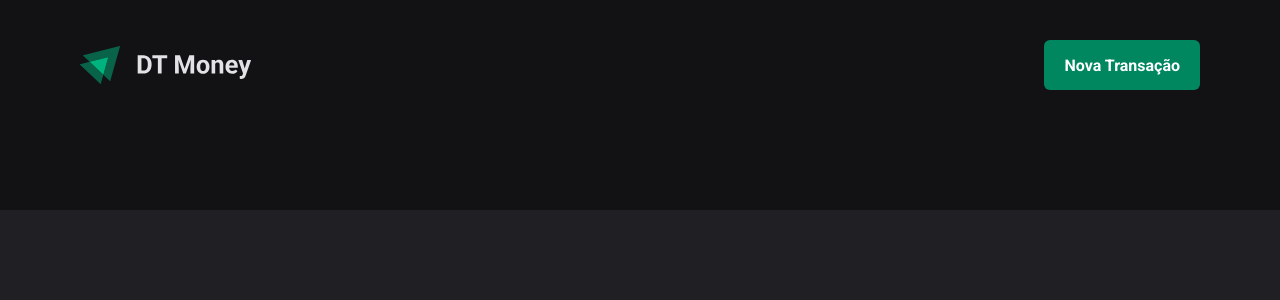
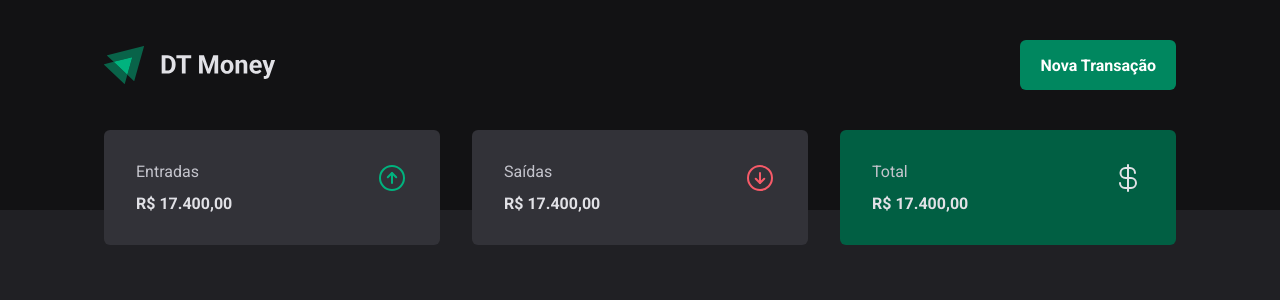
Before and after one commit to o-igor-trentini/ignite-dt-money, a React (Vite) app: page / in a window 1280 px wide. Shown: the top 300 px of the page. Built offline with nearby package versions, Linux system fonts and the light colour scheme.

Commit message:
feat: Adicionado sumario de transacoes

```diff
--- a/package.json
+++ b/package.json
@@ -11,6 +11,7 @@
   },
   "dependencies": {
     "gh-pages": "^4.0.0",
+    "phosphor-react": "^1.4.1",
     "react": "^18.2.0",
     "react-dom": "^18.2.0",
     "styled-components": "^5.3.6"
--- a/src/components/layout/Header/style.ts
+++ b/src/components/layout/Header/style.ts
@@ -9,6 +9,7 @@
     width: 100%;
     max-width: 1120px;
     margin: 0 auto;
+    padding: 0 1.5rem;
 
     display: flex;
     justify-content: space-between;
--- /dev/null
+++ b/src/components/layout/Summary/index.tsx
@@ -0,0 +1,39 @@
+import { FC } from 'react';
+import { SummaryCard, SummaryContainer } from './style';
+import { ArrowCircleDown, ArrowCircleUp, CurrencyDollar } from 'phosphor-react';
+
+export const Summary: FC = () => {
+    return (
+        <SummaryContainer>
+            <SummaryCard iconColor="green">
+                <header>
+                    <span>Entradas</span>
+
+                    <ArrowCircleUp size={32} />
+                </header>
+
+                <strong>R$ 17.400,00</strong>
+            </SummaryCard>
+
+            <SummaryCard iconColor="red">
+                <header>
+                    <span>Saídas</span>
+
+                    <ArrowCircleDown size={32} />
+                </header>
+
+                <strong>R$ 17.400,00</strong>
+            </SummaryCard>
+
+            <SummaryCard variant="green">
+                <header>
+                    <span>Total</span>
+
+                    <CurrencyDollar size={32} />
+                </header>
+
+                <strong>R$ 17.400,00</strong>
+            </SummaryCard>
+        </SummaryContainer>
+    );
+};
--- /dev/null
+++ b/src/components/layout/Summary/style.ts
@@ -0,0 +1,61 @@
+import styled from 'styled-components';
+
+export const SummaryContainer = styled.section`
+    width: 100%;
+    max-width: 1120px;
+    margin: -5rem auto 0;
+    padding: 0 1.5rem;
+
+    display: grid;
+    grid-template-columns: repeat(3, 1fr);
+    gap: 2rem;
+`;
+
+type SummaryCardIconColor = 'gray' | 'green' | 'red';
+
+interface SummaryCardProps {
+    variant?: 'default' | 'green';
+    iconColor?: SummaryCardIconColor;
+}
+
+/*eslint-disable*/
+export const SummaryCard = styled.div<SummaryCardProps>`
+    padding: 2rem;
+
+    border-radius: 6px;
+    background: ${({ theme }) => theme['gray-600']};
+
+    ${({ theme, variant }) =>
+        variant === 'green' &&
+        `
+            background: ${theme['green-700']}; ;
+        `}
+
+    header {
+        display: flex;
+        justify-content: space-between;
+        align-content: center;
+
+        color: ${({ theme }) => theme['gray-300']};
+
+
+        svg {
+          color: ${({ theme, iconColor }) => {
+              const color: Record<SummaryCardIconColor, string> = {
+                  green: theme['green-300'],
+                  red: theme['red-300'],
+                  gray: theme['gray-100'],
+              };
+
+              return color[iconColor ?? 'gray'];
+          }}
+        }
+
+
+    strong {
+        display: block;
+        margin-top: 1rem;
+        font-size: 2rem;
+    }
+`;
+/*eslint-enable*/
--- a/src/pages/Transactions/index.tsx
+++ b/src/pages/Transactions/index.tsx
@@ -1,10 +1,13 @@
-import { FC, useDebugValue } from 'react';
+import { FC } from 'react';
 import { Header } from '../../components/layout/Header';
+import { Summary } from '../../components/layout/Summary';
 
 export const Transactions: FC = () => {
     return (
         <div>
             <Header />
+
+            <Summary />
         </div>
     );
 };
```
Also changed, not shown: 1 other file (tests, documents, lock files or other folders).
